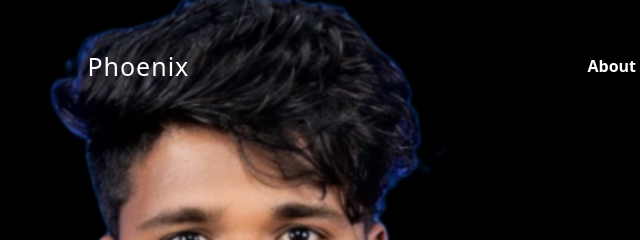
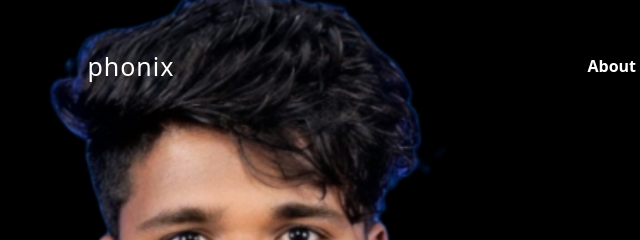
Before and after one commit to sathish218/Portfolio, a plain HTML site: page portfolio.html in a window 1280 px wide. Shown: the top 240 px of the page, 15-655 px from the left. Drawn offline with Linux system fonts and the light colour scheme; grey boxes are pictures that could not be loaded.

Commit message:
modified html

```diff
--- a/portfolio.html
+++ b/portfolio.html
@@ -10,7 +10,7 @@
 <body>
     <div class="header">
         <nav>
-            <h2 class="logo">Phoenix</h2>
+            <h2 class="logo">phonix</h2>
             <ul>
                 <li><a class="active" href="#">About</a></li>
                 <li><a href="#about">About me</a></li>
```
